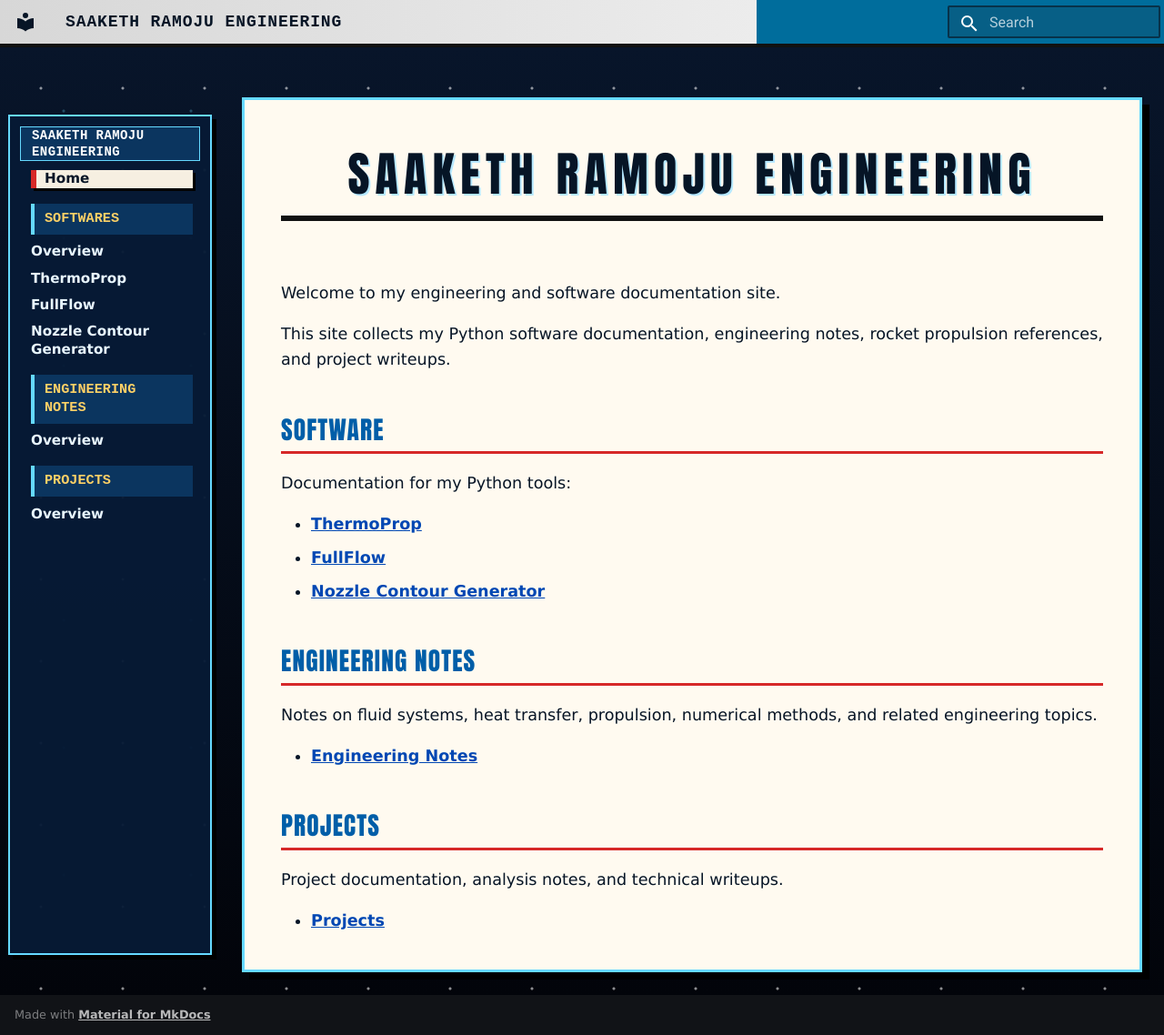
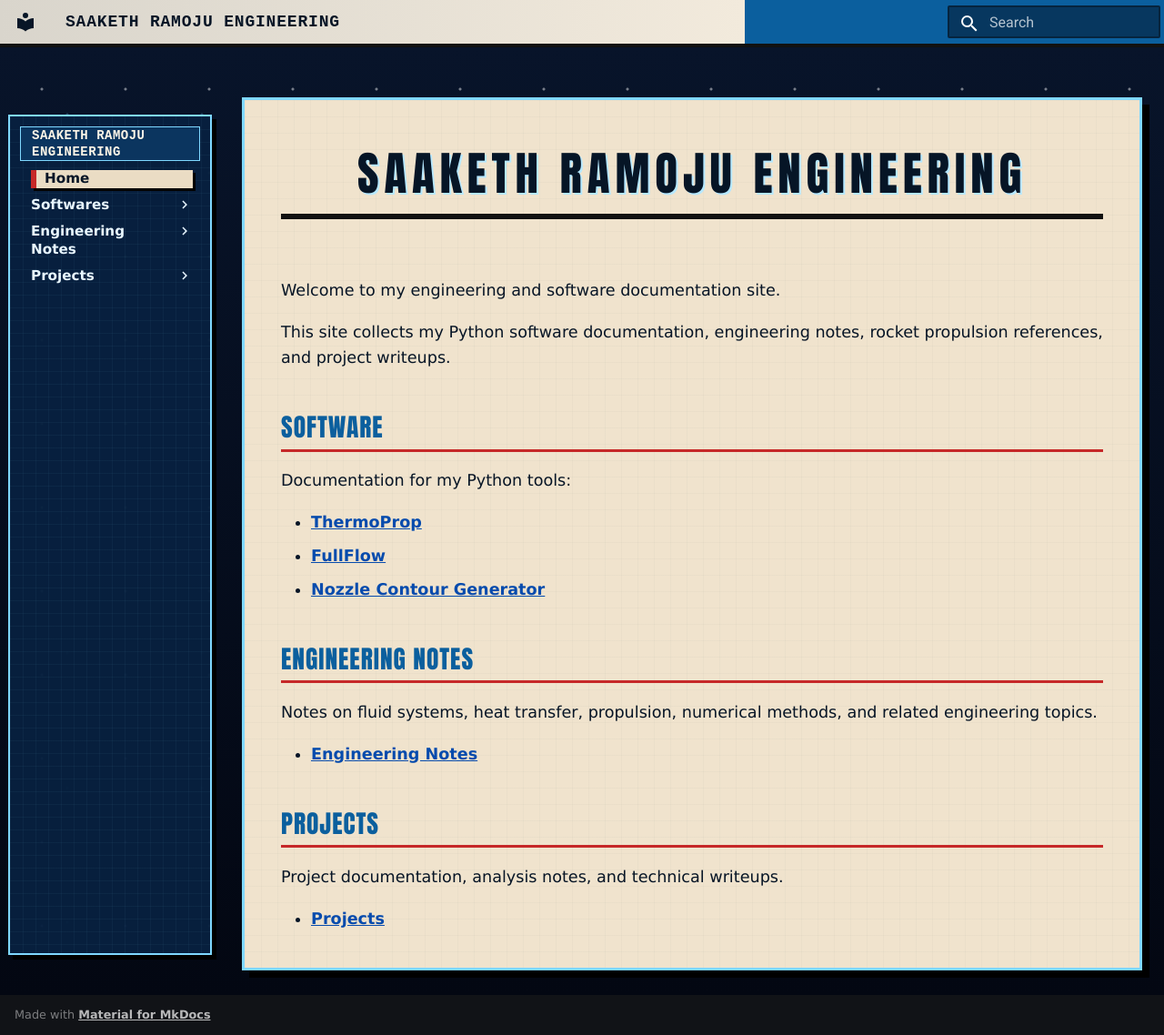
Before and after one commit to saakethramoju/saakethramoju.github.io, an MkDocs documentation site: the page built from docs/index.md, in a window 1280 px wide and 1138 px high. Shown: the whole window at 91% size. Built offline with MkDocs 1.6.1 and Material for MkDocs 9.7.7, drawn with Linux system fonts in a browser that asks for light colours.

Commit message:
this is the website for now

```diff
--- a/docs/stylesheets/y2k-nasa.css
+++ b/docs/stylesheets/y2k-nasa.css
@@ -1,26 +1,29 @@
 :root {
-  --space: #050914;
-  --navy: #071b36;
-  --blue: #005ea8;
-  --cyan: #65d9ff;
-  --cream: #f6efe1;
-  --cream2: #fffaf0;
+  --space: #030712;
+  --space-2: #08142a;
+  --navy: #08213f;
+  --blue: #0b5f9e;
+  --cyan: #7fd8ff;
+  --cream: #eadcc4;
+  --cream-2: #f0e3cd;
   --ink: #071526;
-  --red: #d62828;
-  --gold: #ffd166;
+  --red: #c62828;
+  --gold: #f5c542;
+  --line: #10233d;
 
-  --md-primary-fg-color: #071b36;
-  --md-accent-fg-color: #65d9ff;
+  --md-primary-fg-color: #08213f;
+  --md-accent-fg-color: #7fd8ff;
 }
 
+/* Page background */
 body,
 .md-container,
 .md-main {
   background:
-    radial-gradient(circle, rgba(255,255,255,0.55) 1px, transparent 2px),
-    radial-gradient(circle, rgba(101,217,255,0.28) 1px, transparent 2px),
-    linear-gradient(180deg, #08152a, #02040a);
-  background-size: 90px 90px, 140px 140px, auto;
+    radial-gradient(circle, rgba(255,255,255,0.45) 1px, transparent 2px),
+    radial-gradient(circle, rgba(127,216,255,0.25) 1px, transparent 2px),
+    linear-gradient(180deg, var(--space-2), var(--space));
+  background-size: 92px 92px, 148px 148px, auto;
 }
 
 .md-content {
@@ -31,13 +34,14 @@ body,
   max-width: 94rem;
 }
 
+/* Hide the right table of contents */
 .md-sidebar--secondary {
   display: none !important;
 }
 
 /* Header */
 .md-header {
-  background: linear-gradient(90deg, #d7d7d7 0%, #ececec 65%, #006d9c 65%);
+  background: linear-gradient(90deg, #d9d5cc 0%, #f2eadc 64%, #0b5f9e 64%);
   color: var(--ink);
   border-bottom: 4px solid #111;
   box-shadow: none;
@@ -47,33 +51,42 @@ body,
   font-family: "Courier New", monospace;
   text-transform: uppercase;
   font-weight: 900;
-  letter-spacing: 0.05em;
+  letter-spacing: 0.045em;
+  color: var(--ink);
+}
+
+.md-header__button {
   color: var(--ink);
 }
 
 .md-search__form {
-  background: #075f86;
-  border: 2px solid #07324a;
+  background: #07375f;
+  border: 2px solid #06243e;
 }
 
-/* Sidebar */
+/* Sidebar panel */
 .md-sidebar--primary .md-sidebar__scrollwrap {
-  background: rgba(7, 27, 54, 0.96);
+  background:
+    linear-gradient(rgba(127,216,255,0.045) 1px, transparent 1px),
+    linear-gradient(90deg, rgba(127,216,255,0.045) 1px, transparent 1px),
+    rgba(8, 33, 63, 0.97);
+  background-size: 14px 14px;
   border: 2px solid var(--cyan);
   box-shadow: 5px 5px 0 #000;
   margin: 1rem 0.45rem;
   padding: 0.55rem;
 }
 
+/* Sidebar title */
 .md-nav__title {
   background: #0b355f !important;
-  color: white !important;
+  color: #fff7e8 !important;
   border: 1px solid var(--cyan);
   box-shadow: none !important;
   font-family: "Courier New", monospace;
   text-transform: uppercase;
   font-weight: 900;
-  letter-spacing: 0.03em;
+  letter-spacing: 0.035em;
 }
 
 /* Sidebar section headers */
@@ -81,8 +94,9 @@ body,
   background: #0b355f;
   color: var(--gold) !important;
   border-left: 4px solid var(--cyan);
+  border-bottom: 1px solid rgba(127,216,255,0.45);
   margin-top: 0.75rem;
-  padding: 0.35rem 0.55rem;
+  padding: 0.38rem 0.55rem;
   font-family: "Courier New", monospace;
   text-transform: uppercase;
   font-weight: 900;
@@ -99,9 +113,10 @@ body,
 
 .md-sidebar--primary .md-nav__link:hover {
   color: var(--gold) !important;
+  text-decoration: underline;
 }
 
-/* Active sidebar link */
+/* Selected sidebar item */
 .md-sidebar--primary .md-nav__link--active {
   background: var(--cream);
   color: var(--ink) !important;
@@ -113,7 +128,11 @@ body,
 
 /* Main content panel */
 .md-content__inner {
-  background: var(--cream2);
+  background:
+    linear-gradient(rgba(8,33,63,0.025) 1px, transparent 1px),
+    linear-gradient(90deg, rgba(8,33,63,0.025) 1px, transparent 1px),
+    var(--cream-2);
+  background-size: 18px 18px;
   color: var(--ink);
   border: 3px solid var(--cyan);
   box-shadow: 8px 8px 0 #000;
@@ -124,12 +143,12 @@ body,
 /* Breadcrumbs */
 .md-path,
 .md-path a {
-  color: #315f85 !important;
+  color: #375c7d !important;
   font-family: "Courier New", monospace;
   font-weight: 700;
 }
 
-/* Text */
+/* Main text */
 .md-typeset {
   color: var(--ink);
   font-family: Verdana, Geneva, sans-serif;
@@ -142,8 +161,8 @@ body,
   color: #061526;
   text-align: center;
   text-transform: uppercase;
-  letter-spacing: 0.12em;
-  font-size: 2.6rem;
+  letter-spacing: 0.115em;
+  font-size: 2.55rem;
   border-bottom: 6px solid #111;
   padding-bottom: 0.55rem;
   text-shadow: 2px 2px 0 #b6e8ff;
@@ -153,7 +172,7 @@ body,
   font-family: Impact, "Arial Black", sans-serif;
   color: var(--blue);
   text-transform: uppercase;
-  letter-spacing: 0.04em;
+  letter-spacing: 0.035em;
   border-bottom: 3px solid var(--red);
   padding-bottom: 0.2rem;
 }
@@ -166,7 +185,7 @@ body,
 
 /* Links */
 .md-typeset a {
-  color: #0047b3;
+  color: #064bad;
   font-weight: 700;
   text-decoration: underline;
 }
@@ -179,12 +198,12 @@ body,
 .md-typeset code {
   background: #111827;
   color: #b7ffb7;
-  border: 1px solid #4fc3f7;
+  border: 1px solid var(--cyan);
 }
 
 .md-typeset pre {
   background: #111827 !important;
-  border: 2px solid #4fc3f7;
+  border: 2px solid var(--cyan);
   border-left: 6px solid var(--red);
 }
 
@@ -198,7 +217,7 @@ body,
 
 .nasa-card {
   background: #0b355f;
-  color: white;
+  color: #fff7e8;
   border: 2px solid var(--cyan);
   border-left: 7px solid var(--red);
   box-shadow: 5px 5px 0 #000;
--- a/mkdocs.yml
+++ b/mkdocs.yml
@@ -6,7 +6,6 @@ theme:
   palette:
     scheme: slate
   features:
-    - navigation.sections
     - navigation.top
     - navigation.path
     - content.code.copy
```
